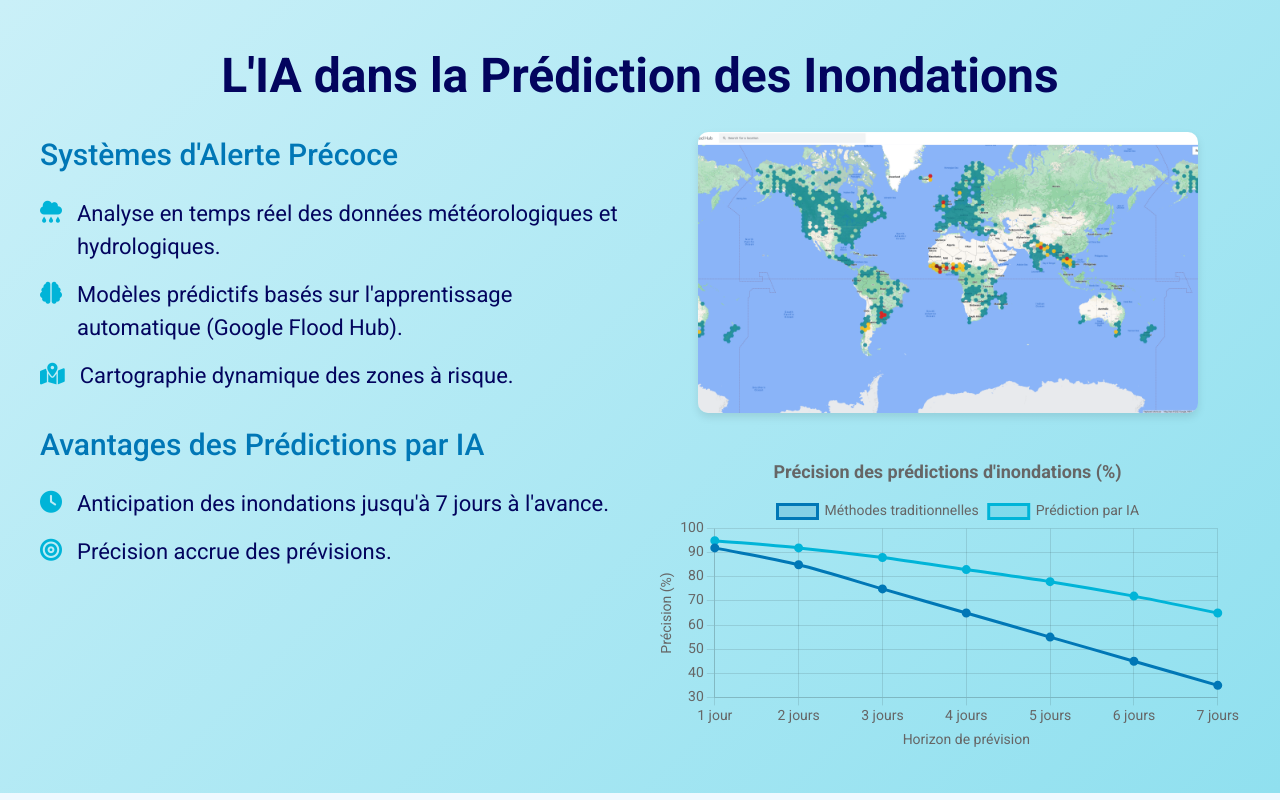
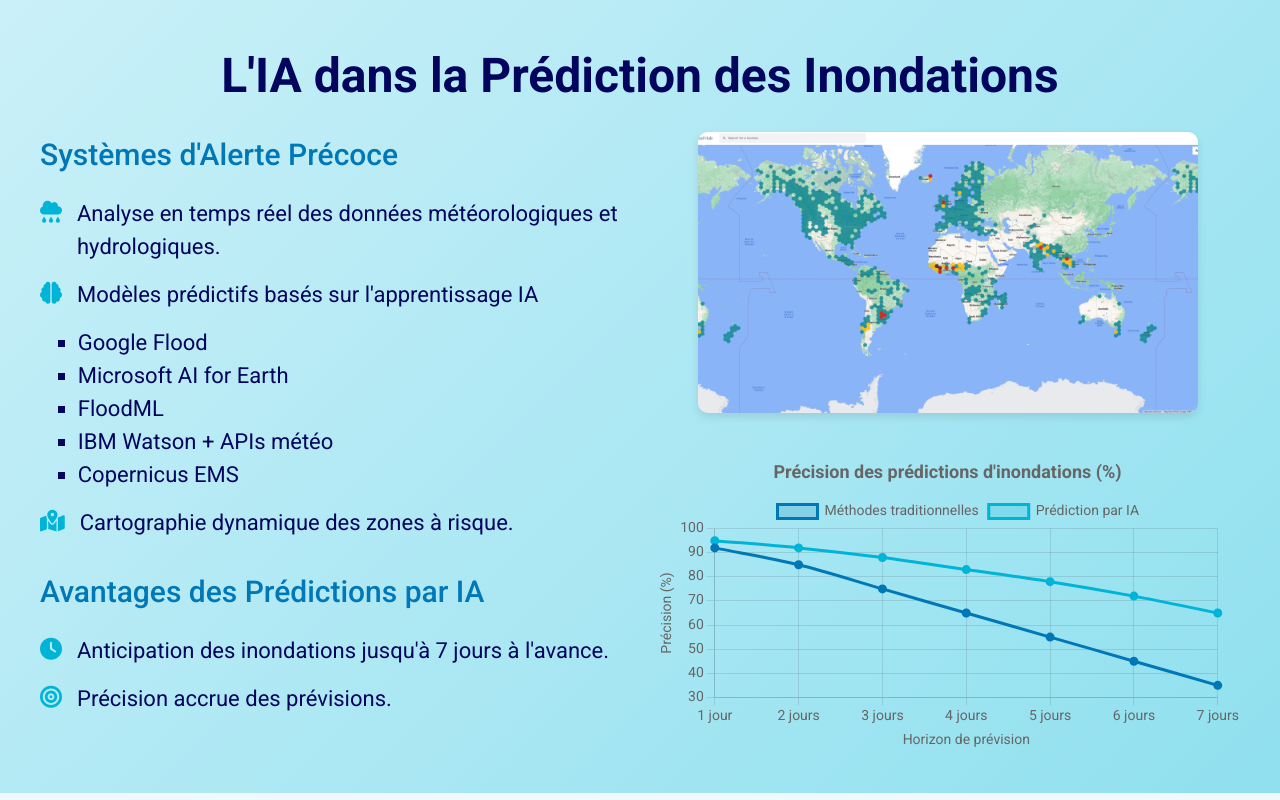
Before and after one commit to balkhirihamid/ai, a plain HTML site: page prediction_inondations.html in a window 1280 px wide. Drawn offline with nearby package versions, Linux system fonts and the light colour scheme.

Commit message:
Update prediction_inondations.html

```diff
--- a/prediction_inondations.html
+++ b/prediction_inondations.html
@@ -30,9 +30,18 @@
                 <i class="fas fa-cloud-rain"></i>
                 <span>Analyse en temps réel des données météorologiques et hydrologiques.</span>
               </div>
-              <div class="feature-item">
-                <i class="fas fa-brain"></i>
-                <span>Modèles prédictifs basés sur l'apprentissage automatique (Google Flood Hub).</span>
+               <div class="feature-item" style="display: flex; flex-direction: column;">
+                <div class="feature-item">
+                  <i class="fas fa-brain"></i>
+                  <span>Modèles prédictifs basés sur l'apprentissage IA</span>
+                </div>
+                <ul style="list-style:square; padding-left: 1cm;">
+                  <li>Google Flood</li>
+                  <li>Microsoft AI for Earth</li>
+                  <li>FloodML</li>
+                  <li>IBM Watson + APIs météo</li>
+                  <li>Copernicus EMS</li>
+                </ul>
               </div>
               <div class="feature-item">
                 <i class="fas fa-map-marked-alt"></i>
```
